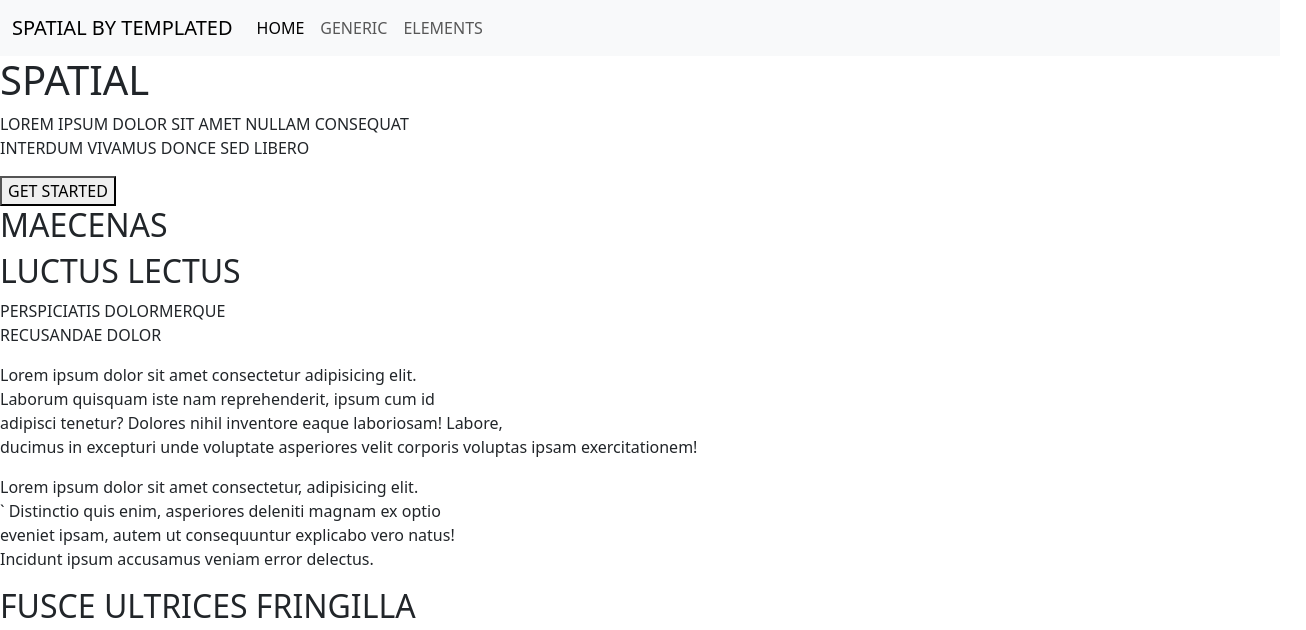
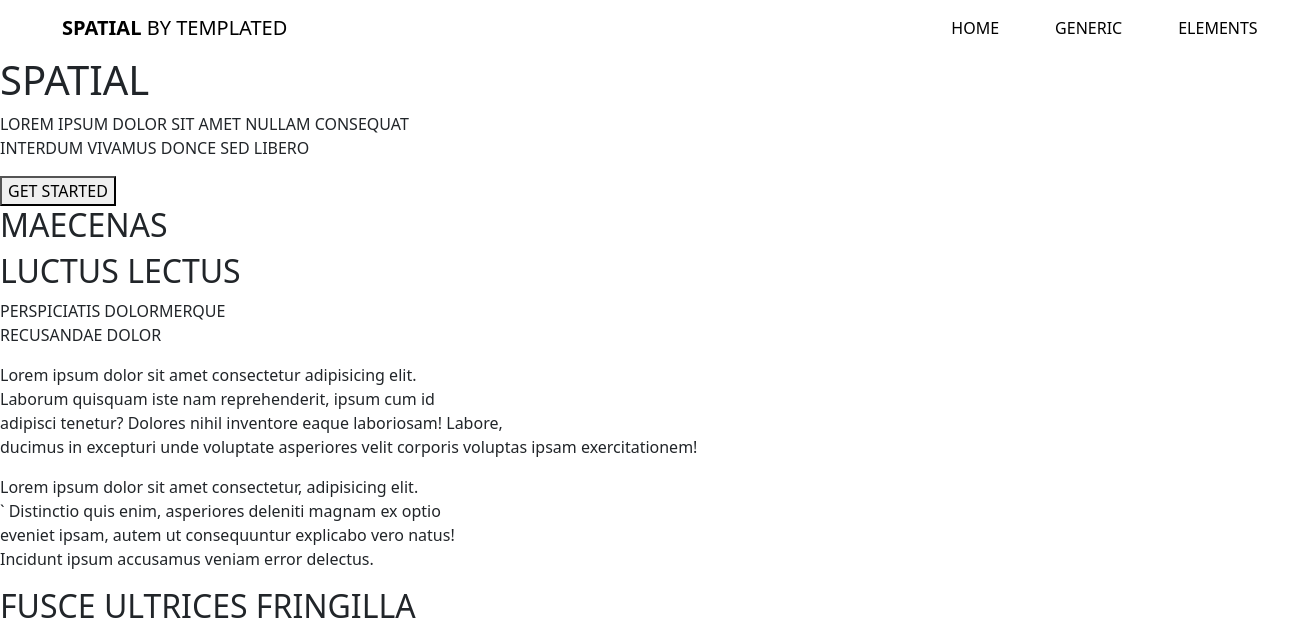
Before and after one commit to ArthurVRoost/Spatial, a website: page index.html in a window 1280 px wide. Shown: the top 630 px of the page, 1306 px wide, since content can reach past the window. Drawn offline with nearby package versions, Linux system fonts and the light colour scheme.

Commit message:
sass nav

```diff
--- a/index.html
+++ b/index.html
@@ -8,22 +8,22 @@
 </head>
 <body>
     <!-- NAV -->
-    <nav class="navbar navbar-expand-lg bg-body-tertiary">
+    <nav class="navbar navbar-expand-lg ">
         <div class="container-fluid">
-          <a class="navbar-brand" href="#">SPATIAL <span>BY TEMPLATED</span></a>
+          <a class="navbar-brand" href="#">SPATIAL <span class="spanN">BY TEMPLATED</span></a>
           <button class="navbar-toggler" type="button" data-bs-toggle="collapse" data-bs-target="#navbarNav" aria-controls="navbarNav" aria-expanded="false" aria-label="Toggle navigation">
             <span class="navbar-toggler-icon"></span>
           </button>
           <div class="collapse navbar-collapse" id="navbarNav">
             <ul class="navbar-nav">
               <li class="nav-item">
-                <a class="nav-link active" aria-current="page" href="#">HOME</a>
+                <a class="nav-link active pe-5" aria-current="page" href="#">HOME</a>
               </li>
               <li class="nav-item">
-                <a class="nav-link" href="#">GENERIC</a>
+                <a class="nav-link active pe-5" href="#">GENERIC</a>
               </li>
               <li class="nav-item">
-                <a class="nav-link" href="#">ELEMENTS</a>
+                <a class="nav-link active pe-5" href="#">ELEMENTS</a>
               </li>
 
             </ul>
--- a/src/sass/partials/_base.sass
+++ b/src/sass/partials/_base.sass
@@ -0,0 +1,13 @@
+@use './_mixins' as *
+
+nav
+    display: flex
+
+    .navbar-brand
+        margin-left: 50px
+        font-weight: bold
+    .spanN
+        font-weight: 100
+
+    .collapse
+        margin-left: 50vw
--- a/src/sass/partials/_mixins.sass
+++ b/src/sass/partials/_mixins.sass
@@ -0,0 +1,5 @@
+@use './_variables' as *
+
+@mixin flex
+    display: flex
+    justify-content: center
--- a/src/sass/partials/_variables.sass
+++ b/src/sass/partials/_variables.sass
@@ -0,0 +1 @@
+$rouge: #dc3545
```
Also changed, not shown: public/styles/style.css, 1 other file.
